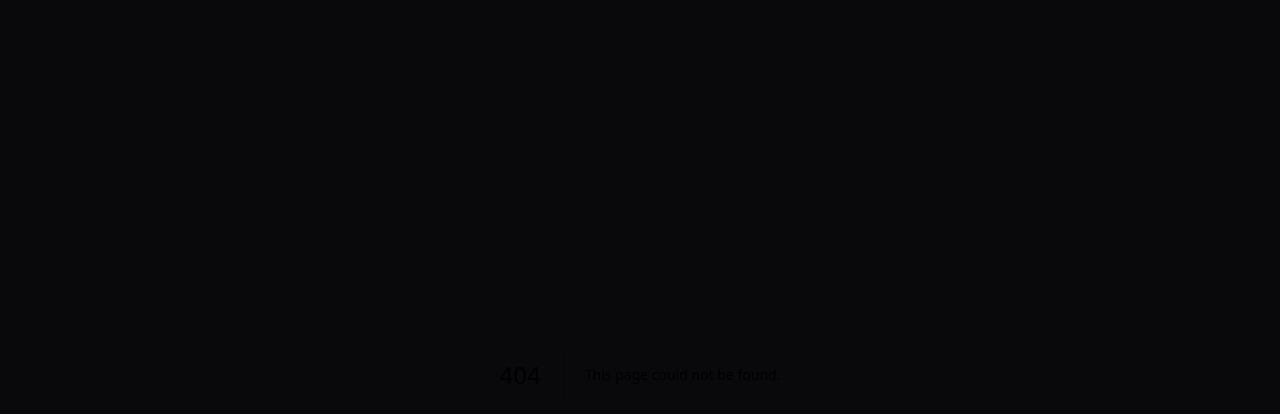
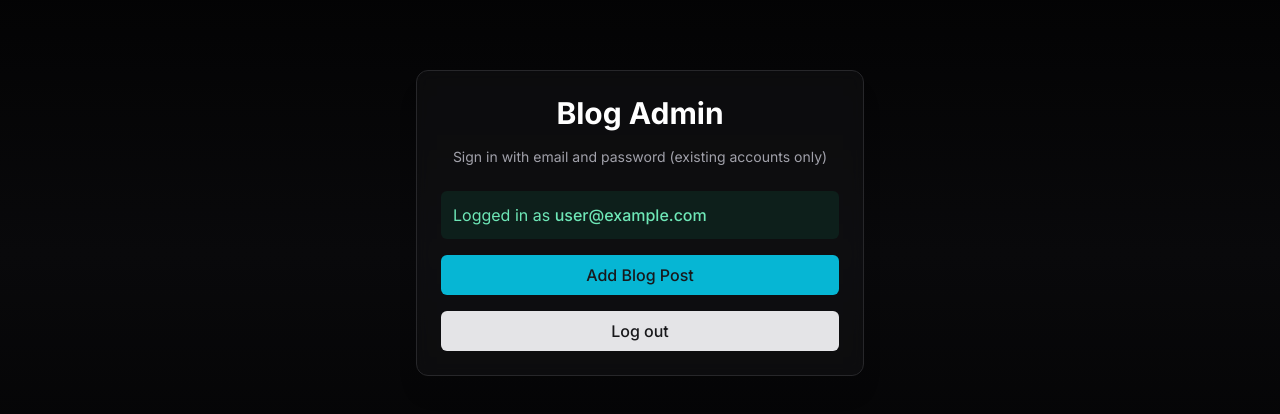
Before and after one commit to yasshrai/portfolio, a Next.js app: page /admin in a window 1280 px wide. Before the commit this address had no page. Shown: the part 146-560 px from the top of the page. Built offline with nearby package versions, Linux system fonts and the light colour scheme; no server answers; sample sign-in values are in the browser's storage.

Commit message:
change in url structure

```diff
--- a/src/app/blog/admin/add/page.tsx
+++ b/src/app/admin/addblog/page.tsx
@@ -3,7 +3,7 @@
 import { useEffect, useMemo, useState } from "react"
 import { useRouter } from "next/navigation"
 import { Inter } from "next/font/google"
-import { app } from "../../../firebase/config"
+import { app } from "../../firebase/config"
 import { getAuth, onAuthStateChanged, User } from "firebase/auth"
 import { UploadDropzone } from "@/utils/uploadthing"
 
@@ -33,7 +33,7 @@ export default function AddBlogPage() {
       setChecking(false)
       if (!u) {
         // Not authenticated -> go to admin sign-in
-        router.replace("/blog/admin")
+        router.replace("/admin")
       }
     })
     return () => unsub()
@@ -100,7 +100,7 @@ export default function AddBlogPage() {
         <div className="mb-6 flex items-center justify-between">
           <h1 className={`text-2xl font-bold ${inter.className}`}>Add Blog Post</h1>
           <button
-            onClick={() => router.push("/blog/admin")}
+            onClick={() => router.push("/admin")}
             className="rounded-md border border-zinc-700 px-3 py-1 text-sm text-zinc-300 hover:bg-zinc-800"
           >
             Back to Admin
--- a/src/app/blog/admin/page.tsx
+++ b/src/app/admin/page.tsx
@@ -12,7 +12,7 @@ import {
 import Link from "next/link"
 import { useRouter } from "next/navigation"
 import { toast } from "@/hooks/use-toast"
-import { app } from "../../firebase/config"
+import { app } from "../firebase/config"
 import { Eye, EyeOff } from "lucide-react"
 
 const inter = Inter({ subsets: ["latin"], weight: ["400", "500", "600", "700", "800"] })
@@ -44,7 +44,7 @@ export default function AdminPage() {
       toast({ title: "Signed in", description: "Redirecting to Add Blog..." })
       setEmail("")
       setPassword("")
-      router.push("/blog/admin/add")
+      router.push("/admin/addblog")
     } catch (err: any) {
       const code = err?.code || "auth/error"
       const message =
@@ -94,7 +94,7 @@ export default function AdminPage() {
               Logged in as <span className="font-medium">{user.email}</span>
             </div>
             <Link
-              href="/blog/admin/add"
+              href="/admin/addblog"
               className="block w-full rounded-md bg-cyan-500 px-4 py-2 text-center font-medium text-zinc-900 transition hover:bg-cyan-400"
             >
               Add Blog Post
```
